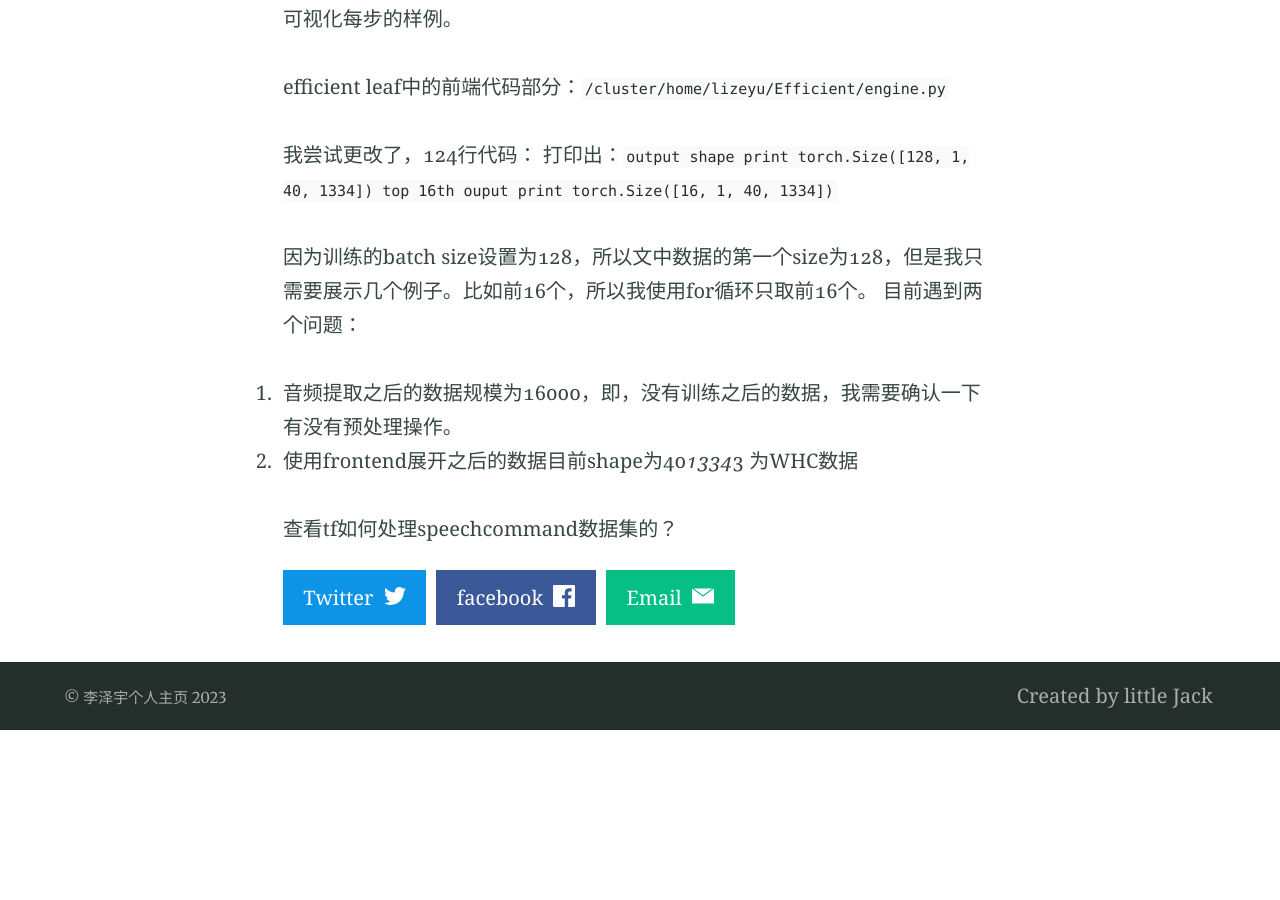
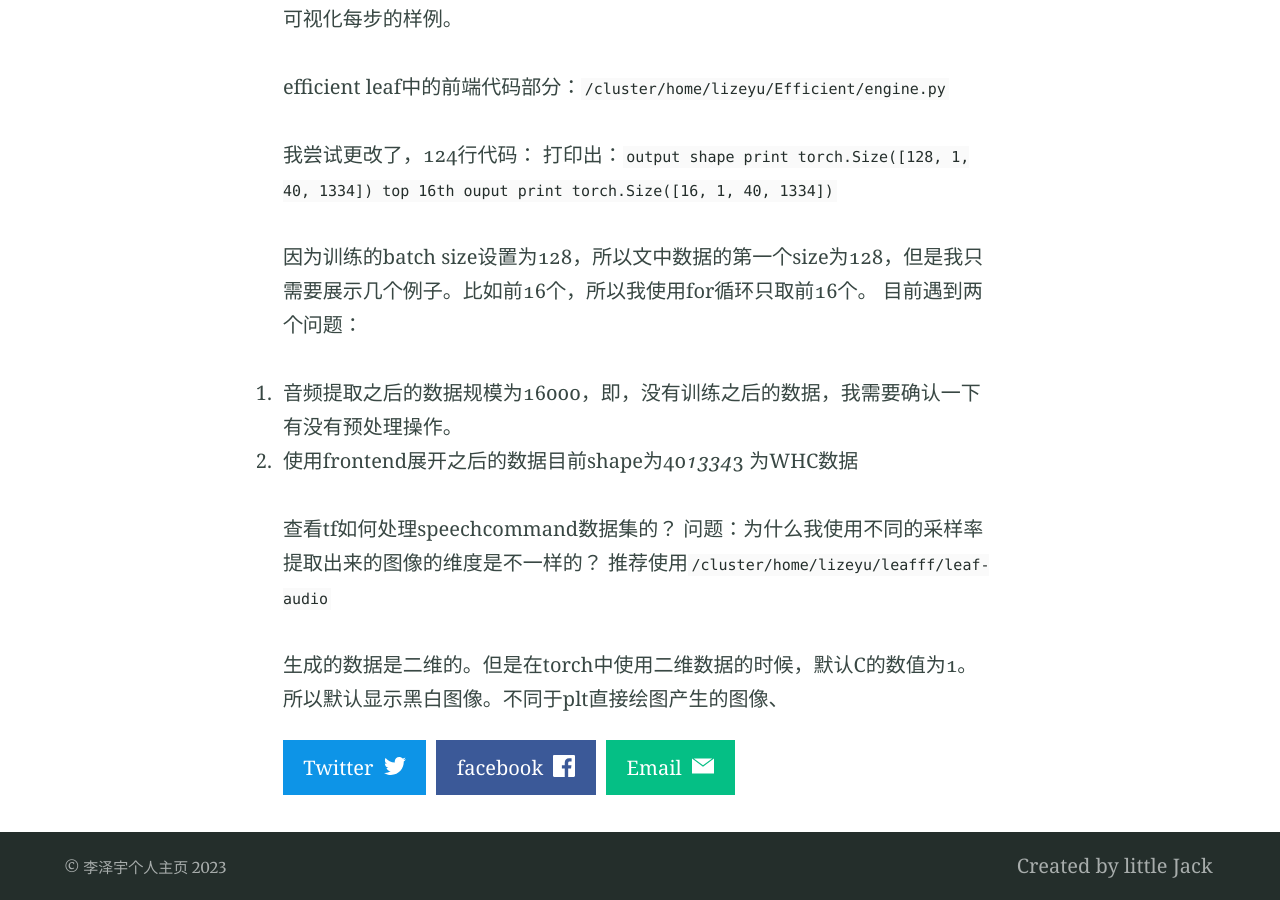
Before and after one commit to lizeyujack/lizeyujack.github.io, a Jekyll site: the page built from _posts/2023-3-7-1.md, in a window 1280 px wide and 900 px high, scrolled down 1656 px. Built offline with Jekyll 4.4.1, drawn with Linux system fonts in a browser that asks for light colours; before the commit the page ends 2386 px from its top, so only the background shows below that.

Commit message:
Update 2023-3-7-1.md

````diff
--- a/_posts/2023-3-7-1.md
+++ b/_posts/2023-3-7-1.md
@@ -50,4 +50,6 @@ top 16th ouput print torch.Size([16, 1, 40, 1334])```
 2. 使用frontend展开之后的数据目前shape为40*1334*3 为WHC数据
 
 
-查看tf如何处理speechcommand数据集的？
+查看tf如何处理speechcommand数据集的？ 问题：为什么我使用不同的采样率提取出来的图像的维度是不一样的？  推荐使用```/cluster/home/lizeyu/leafff/leaf-audio```
+
+生成的数据是二维的。但是在torch中使用二维数据的时候，默认C的数值为1。所以默认显示黑白图像。不同于plt直接绘图产生的图像、
````
